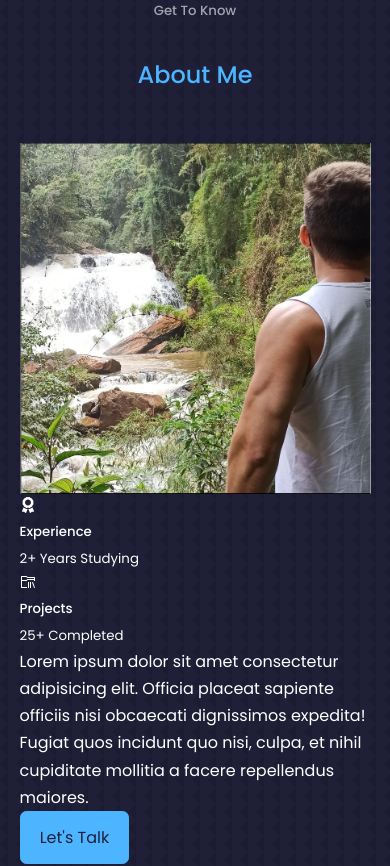
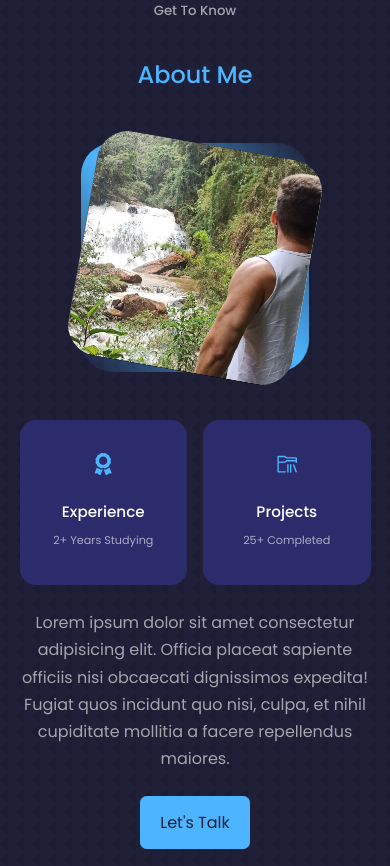
Before and after one commit to Gustavo121/Portifolio, a React (Create React App) app: page / in a window 390 px wide. Shown: the part 940-1806 px from the top of the page. Built offline with nearby package versions, Linux system fonts and the light colour scheme.

Commit message:
finalizando css about, ok

```diff
--- a/src/components/about/about.css
+++ b/src/components/about/about.css
@@ -0,0 +1,111 @@
+.about__container {
+  display: grid;
+  grid-template-columns: 35% 50%;
+  gap: 15%;
+}
+
+.about__me {
+  width: 100%;
+  aspect-ratio: 1/1;
+  border-radius: 2rem;
+  background: linear-gradient(
+    45deg,
+    transparent,
+    var(--color-primary),
+    transparent
+  );
+  display: grid;
+  place-items: center;
+}
+
+.about__me-image {
+  border-radius: 2rem;
+  overflow: hidden;
+  transform: rotate(10deg);
+  transition: var(--transition);
+}
+
+.about__me-image:hover {
+  transform: rotate(0);
+}
+
+.about__cards {
+  display: grid;
+  grid-template-columns: repeat(3, 1fr);
+  gap: 1.5rem;
+}
+
+.about__card {
+  background: var(--color-bg-variant);
+  border: 1px solid transparent;
+  border-radius: 1rem;
+  padding: 2rem;
+  text-align: center;
+  transition: var(--transition);
+}
+
+.about__card:hover {
+    background: transparent;
+    border-color: var(--color-primary-variant);
+    cursor: default;
+}
+
+.about__icon {
+    color:  var(--color-primary);
+    font-size: 1.4rem;
+    margin-bottom: 1rem;
+}
+
+.about__card h5 {
+    font-size: 0.95rem;
+}
+
+.about__card small {
+    font-size: 0.7rem;
+    color: var(--color-light);
+}
+
+.about__content p {
+    margin: 2rem 0 2.6rem;
+    color: var(--color-light);
+}
+
+/* ================ MEDIA QUERIES (MEDIUM DEVICES) ================*/
+
+@media screen and (max-width: 1024px) {
+    .about__container {
+        grid-template-columns: 1fr;
+        gap: 0;
+    }
+
+    .about__me {
+        width: 50%;
+        margin: 2rem auto 4rem;
+    }
+
+    .about__container p {
+        margin: 1rem 0 1.5rem;
+    }
+}
+
+/* ================ MEDIA QUERIES (SMALL DEVICES) ================*/
+
+@media screen and (max-width: 600px) {
+    .about__me {
+        width: 65%;
+        margin: 0 auto 3rem;
+    }
+
+    .about__cards {
+        grid-template-columns: 1fr 1fr;
+        gap: 1rem;
+    }
+
+    .about__content {
+        text-align: center;
+    }
+
+    .about__content p {
+        margin: 1.5rem 0;
+    }
+}
--- a/src/components/header/header.css
+++ b/src/components/header/header.css
@@ -32,7 +32,7 @@
 }
 
 .header__socials::after {
-    content: '';
+    content: "";
     width: 1px;
     height: 2rem;
     background: var(--color-primary);
```
